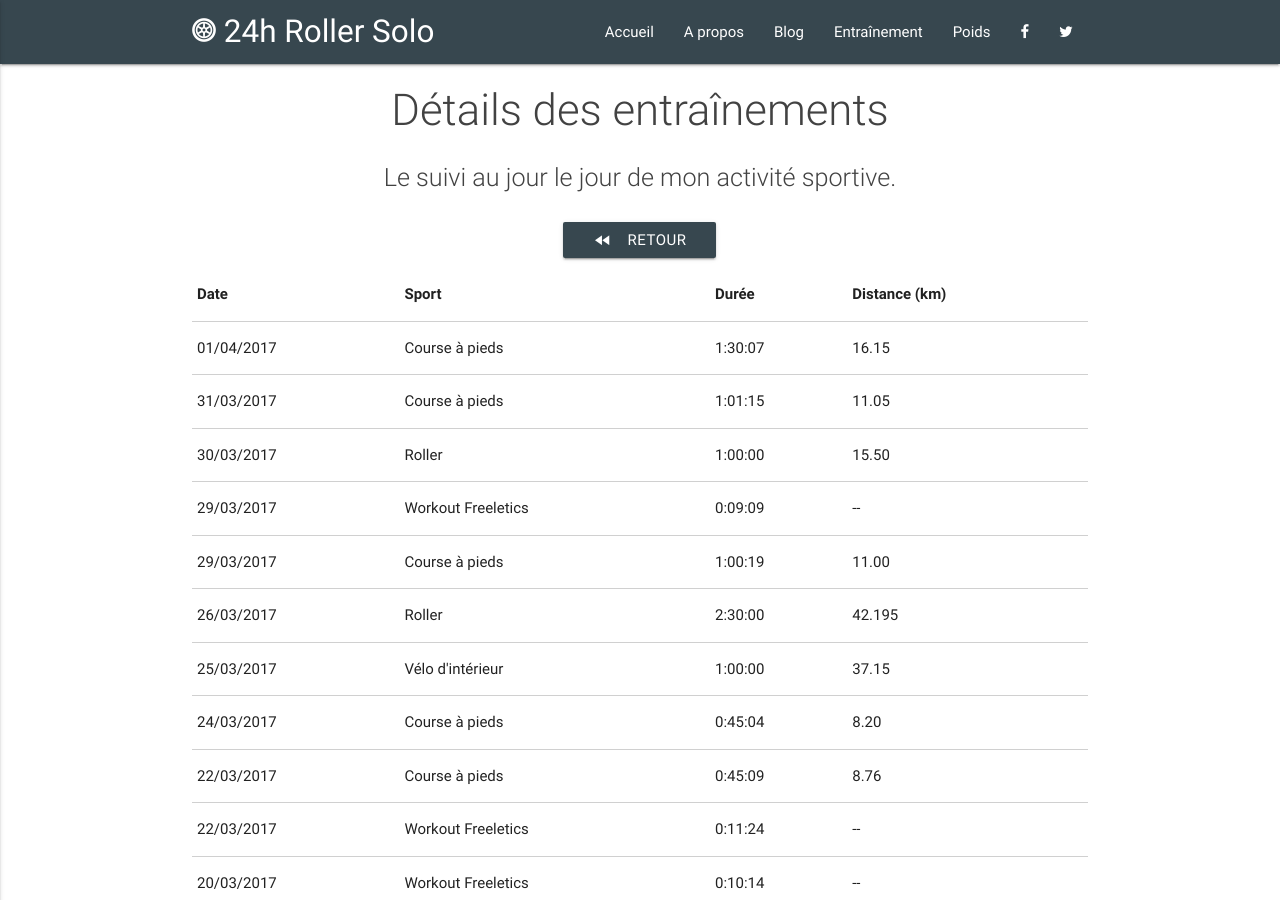
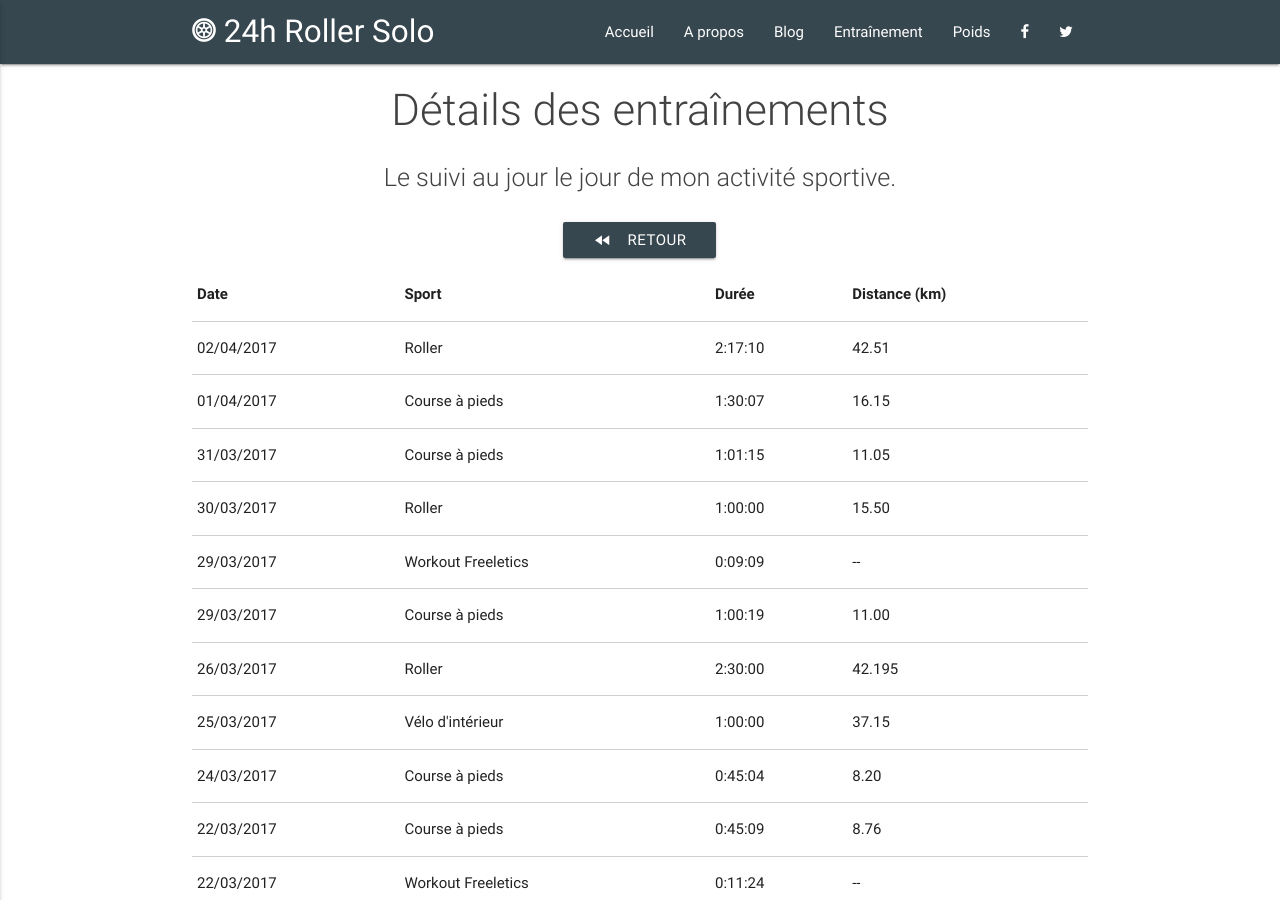
Before and after one commit to 24hRollerSolo/24hRollerSolo.github.io, a Jekyll site: the page built from training/details.html, in a window 1280 px wide and 900 px high. Built offline with Jekyll 4.4.1, drawn with Linux system fonts in a browser that asks for light colours.

Commit message:
Add 2017-04-02 roller skating

```diff
--- a/_data/sports.json
+++ b/_data/sports.json
@@ -1,4 +1,5 @@
 [
+  {"date": "2017-04-02", "type": "ROLLER", "distance": "42.51", "duration": "2:17:10"},
   {"date": "2017-04-01", "type": "RUNNING", "distance": "16.15", "duration": "1:30:07"},
   {"date": "2017-03-31", "type": "RUNNING", "distance": "11.05", "duration": "1:01:15"},
   {"date": "2017-03-30", "type": "ROLLER", "distance": "15.50", "duration": "1:00:00"},
```
